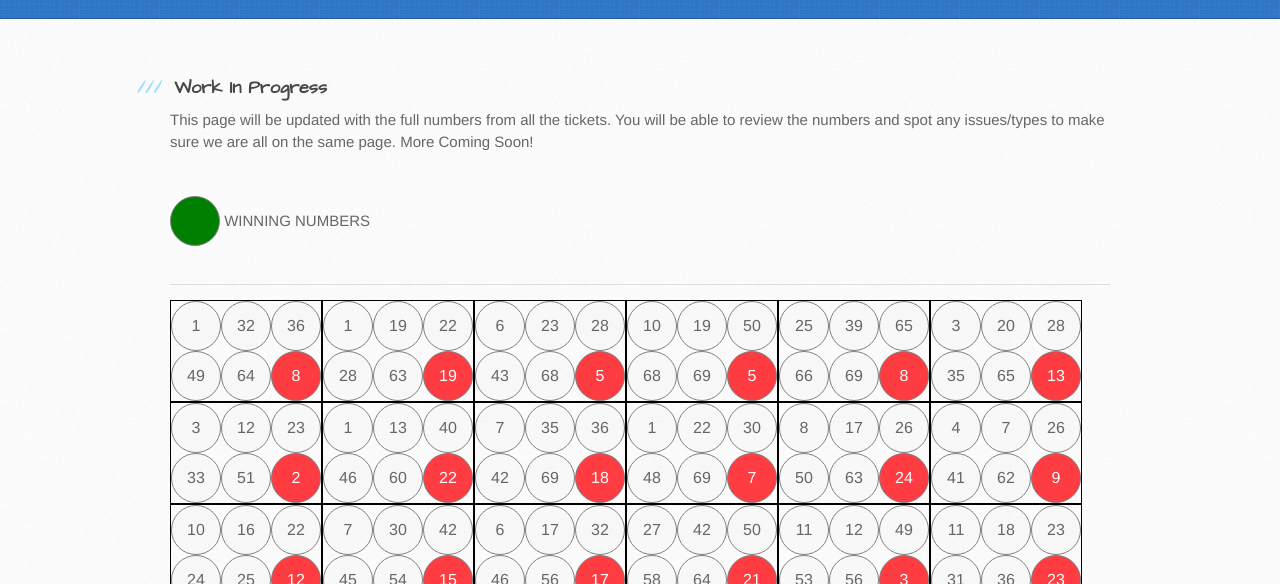
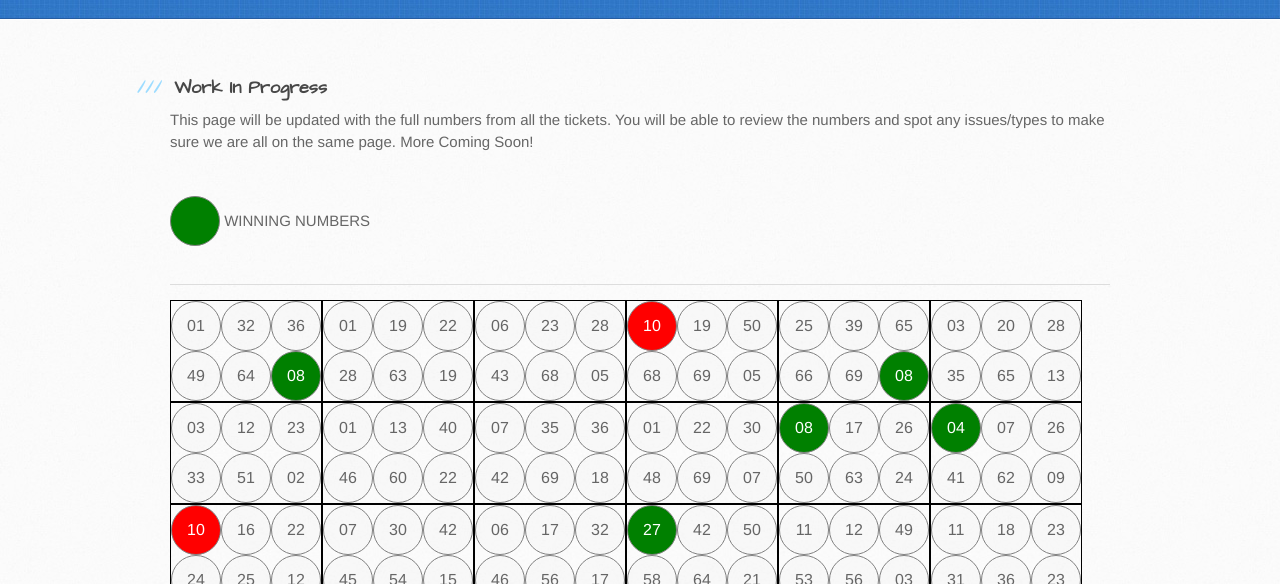
Before and after one commit to johnmurch/prolific-lottery, a plain HTML site: page index.html in a window 1280 px wide. Shown: the part 216-800 px from the top of the page. Drawn offline with nearby package versions, Linux system fonts and the light colour scheme.

Commit message:
Winnings - WIP

```diff
--- a/javascripts/main.js
+++ b/javascripts/main.js
@@ -6,12 +6,12 @@ $(document).ready(function() {
       //generatedTickets+='<h1>IMAGE #"+numbers[index].tix+"</h1>';
       generatedTickets+='<div class="clear">';
       generatedTickets+='<div class="lott-numbers">';
-      generatedTickets+='<input type="number" value="'+numbers[index].wb1+'" disabled/>'
-      generatedTickets+='<input type="number" value="'+numbers[index].wb2+'" disabled/>'
-      generatedTickets+='<input type="number" value="'+numbers[index].wb3+'" disabled/>'
-      generatedTickets+='<input type="number" value="'+numbers[index].wb4+'" disabled/>'
-      generatedTickets+='<input type="number" value="'+numbers[index].wb5+'" disabled/>'
-      generatedTickets+='<input type="number" value="'+numbers[index].pb+'" disabled/>'
+      generatedTickets+='<input type="number" value="'+("0" + numbers[index].wb1).slice (-2)+'" disabled/>'
+      generatedTickets+='<input type="number" value="'+("0" + numbers[index].wb2).slice (-2)+'" disabled/>'
+      generatedTickets+='<input type="number" value="'+("0" + numbers[index].wb3).slice (-2)+'" disabled/>'
+      generatedTickets+='<input type="number" value="'+("0" + numbers[index].wb4).slice (-2)+'" disabled/>'
+      generatedTickets+='<input type="number" value="'+("0" + numbers[index].wb5).slice (-2)+'" disabled/>'
+      generatedTickets+='<input type="number" value="'+("0" + numbers[index].pb).slice (-2)+'" disabled/>'
       generatedTickets+='</div>';
       generatedTickets+='</div>';
     });
--- a/stylesheets/stylesheet.css
+++ b/stylesheets/stylesheet.css
@@ -874,9 +874,14 @@ input[type=number] {
     -moz-appearance:textfield;
 }
 
-input:last-of-type {
+/*input:last-of-type {
   background-color: #FF3C41;
   color: white
-}
+}*/
 .lott-numbers{float:left;width:150px;border:1px solid #000;}
 input[value^="#"] {background:green;color:#fff}
+input[value^="08"] {background:green;color:#fff}
+input[value^="27"] {background:green;color:#fff}
+input[value^="34"] {background:green;color:#fff}
+input[value^="04"] {background:green;color:#fff}
+input[value^="10"] {background:red;color:#fff}
```
